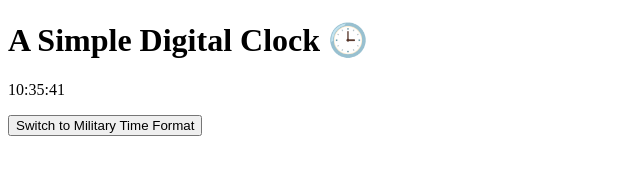
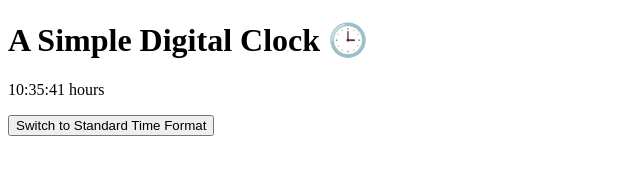
Before and after one commit to AMAARIDOR/js-clock, a plain HTML site: page index.html in a window 1280 px wide. Shown: the full height of the page, 0-640 px from the left. Drawn offline with Linux system fonts and the light colour scheme.

Commit message:
clock works with hours

```diff
--- a/index.html
+++ b/index.html
@@ -1,16 +1,16 @@
 <!DOCTYPE html>
 <html lang="en">
-<head>
-    <meta charset="UTF-8">
-    <meta http-equiv="X-UA-Compatible" content="IE=edge">
-    <meta name="viewport" content="width=device-width, initial-scale=1.0">
+  <head>
+    <meta charset="UTF-8" />
+    <meta http-equiv="X-UA-Compatible" content="IE=edge" />
+    <meta name="viewport" content="width=device-width, initial-scale=1.0" />
     <title>Clock App</title>
-</head>
-<body>
+  </head>
+  <body>
     <h1>A Simple Digital Clock 🕒</h1>
     <p id="clock"></p>
     <p id="date"></p>
-    <button>Switch to Military Time Format</button>
+    <button>Switch to Standard Time Format</button>
     <script src="script.js"></script>
-</body>
+  </body>
 </html>
--- a/script.js
+++ b/script.js
@@ -9,7 +9,8 @@ function currentTime() {
   ss < 10 ? (ss = `0${ss}`) : ss;
   mm < 10 ? (mm = `0${mm}`) : mm;
   hh < 10 ? (hh = `0${hh}`) : hh;
-  document.getElementById("clock").textContent = `${hh}:${mm}:${ss}`;
+
+  document.getElementById("clock").textContent = `${hh}:${mm}:${ss} hours`;
 }
 
 setInterval(currentTime, 1000);
```
